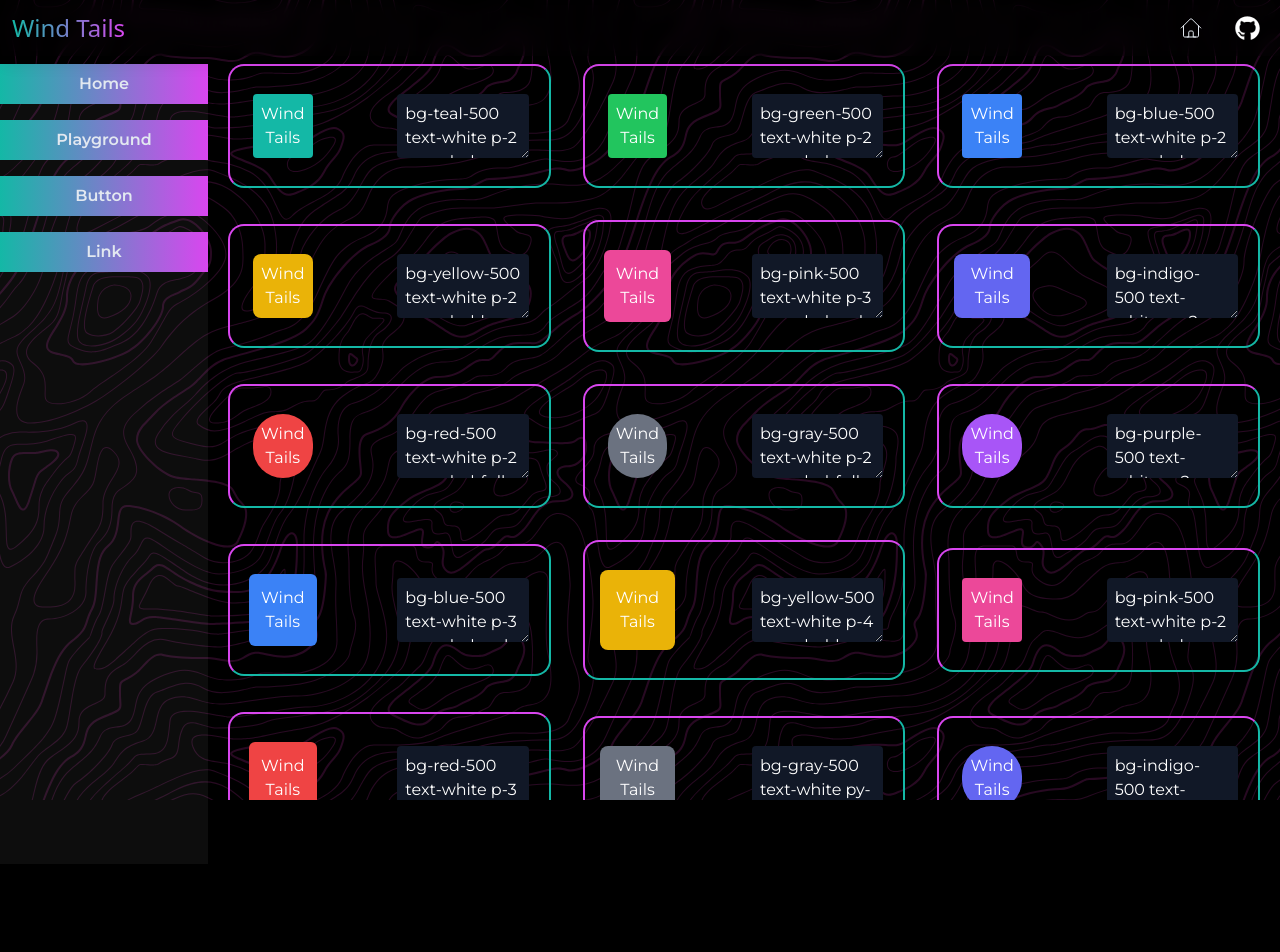
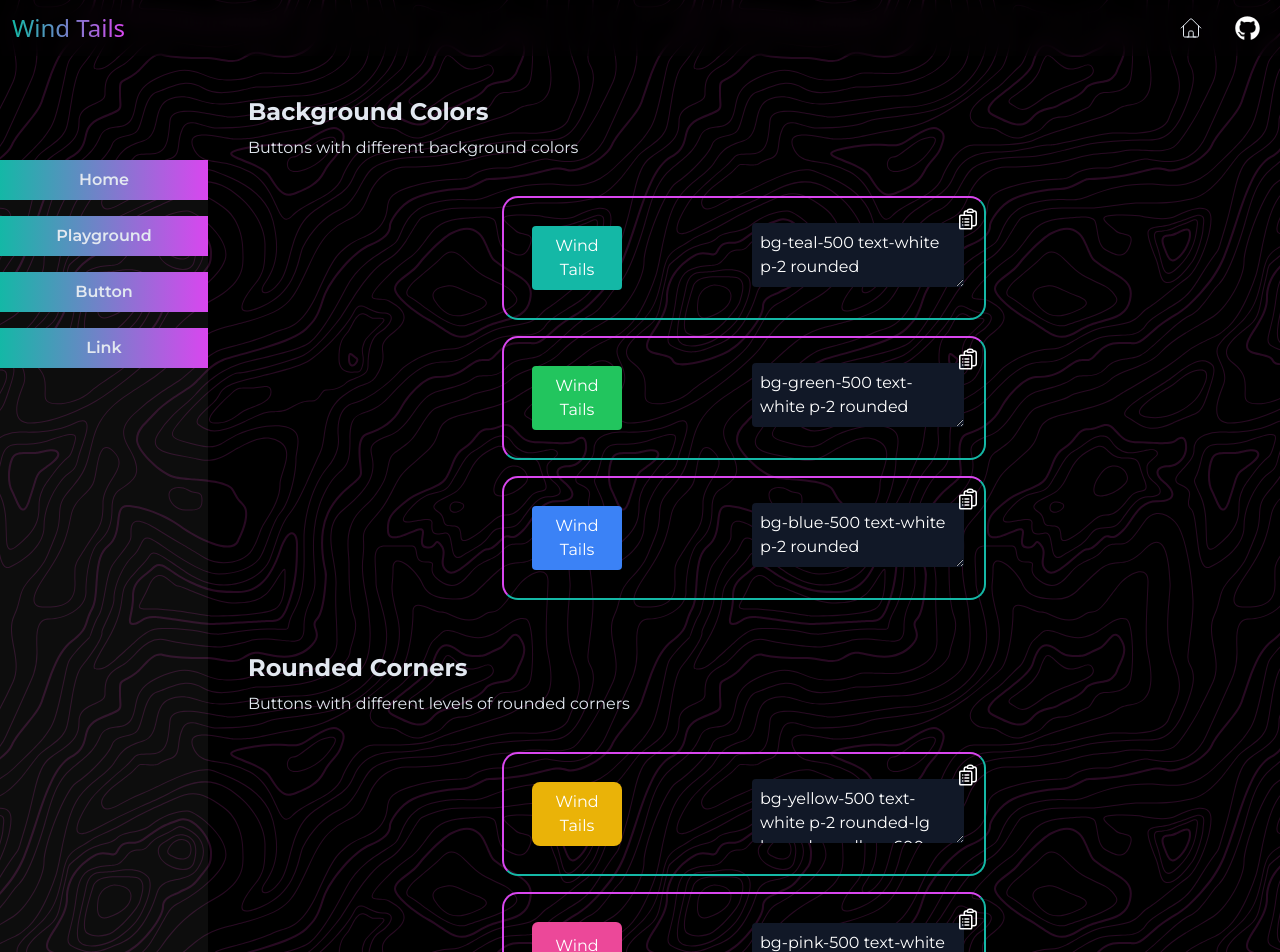
Before and after one commit to dcryptoniun/BrainLess-UI, a Next.js app: page /blocks/button in a window 1280 px wide. Shown: the top 952 px of the page. Before the commit the page ends 800 px from the top, so only its background shows below. Built offline with nearby package versions, Linux system fonts and the light colour scheme; a web font is replaced by a local one.

Commit message:
minor fix

```diff
--- a/app/(pages)/blocks/button/page.js
+++ b/app/(pages)/blocks/button/page.js
@@ -1,24 +1,78 @@
+"use client";
 import cssjson from "@/app/data/Buttons";
+import { useState } from "react";
 
 export default function Buttons() {
+  const [copied, setCopied] = useState(false);
+
+  const handleCopyClick = (css) => {
+    navigator.clipboard.writeText(css);
+    setCopied(true);
+    setTimeout(() => setCopied(false), 3000);
+  };
+
   return (
     <div className="w-full h-screen ">
-      <div className="grid items-center h-auto gap-8 p-5 pt-16 ml-24 md:grid-cols-2 xl:grid-cols-3 md:ml-52 ">
-        {cssjson.elements.map((element) => (
+      <div className="grid h-auto gap-8 p-5 ml-24 md:ml-52">
+        {cssjson.categories.map((category) => (
+          <div key={category.id}>
+            <h2 className="mb-2 text-2xl font-bold">{category.title}</h2>
+            <p className="mb-4">{category.description}</p>
+            <div className="grid items-center justify-center h-auto max-w-full gap-4 p-5 ">
+              {category.elements.map((element) => (
                 <div
                   key={element.id}
-            className={
-              "grid grid-cols-2 h-auto p-5 justify-center  items-center max-w-2xl gap-4  border-2 border-r-teal-500 border-t-fuchsia-500 md:flex-row rounded-2xl border-b-teal-500 border-l-fuchsia-500 hover:border-l-teal-500 hover:border-b-fuchsia-500 hover:border-r-fuchsia-500 hover:border-t-teal-500"
-            }
+                  className="grid items-center justify-center h-auto grid-cols-2 gap-4 p-5 border-2 border-r-teal-500 border-t-fuchsia-500 md:flex-row rounded-2xl border-b-teal-500 border-l-fuchsia-500 hover:border-l-teal-500 hover:border-b-fuchsia-500 hover:border-r-fuchsia-500 hover:border-t-teal-500"
                 >
-            <div className="flex items-center justify-center w-1/2 p-2">
+                  <div className="relative flex items-center justify-center w-1/2 p-2">
                     <button className={element.css}>Wind Tails</button>
                   </div>
+                  <div className="relative w-full">
                     <textarea
                       value={element.css}
                       className="w-full p-2 text-white bg-gray-900 rounded"
                       readOnly
                     />
+                    <button
+                      className="absolute p-1 text-white rounded -top-5 -right-5 hover:bg-teal-600"
+                      onClick={() => handleCopyClick(element.css)}
+                    >
+                      {copied ? (
+                        <svg
+                          xmlns="http://www.w3.org/2000/svg"
+                          fill="none"
+                          viewBox="0 0 24 24"
+                          strokeWidth={1.5}
+                          stroke="currentColor"
+                          className="w-6 h-6 text-green-500"
+                        >
+                          <path
+                            strokeLinecap="round"
+                            strokeLinejoin="round"
+                            d="M9 12.75L11.25 15 15 9.75M21 12c0 1.268-.63 2.39-1.593 3.068a3.745 3.745 0 01-1.043 3.296 3.745 3.745 0 01-3.296 1.043A3.745 3.745 0 0112 21c-1.268 0-2.39-.63-3.068-1.593a3.746 3.746 0 01-3.296-1.043 3.745 3.745 0 01-1.043-3.296A3.745 3.745 0 013 12c0-1.268.63-2.39 1.593-3.068a3.745 3.745 0 011.043-3.296 3.746 3.746 0 013.296-1.043A3.746 3.746 0 0112 3c1.268 0 2.39.63 3.068 1.593a3.746 3.746 0 013.296 1.043 3.746 3.746 0 011.043 3.296A3.745 3.745 0 0121 12z"
+                          />
+                        </svg>
+                      ) : (
+                        <svg
+                          xmlns="http://www.w3.org/2000/svg"
+                          fill="none"
+                          viewBox="0 0 24 24"
+                          strokeWidth={1.5}
+                          stroke="currentColor"
+                          className="w-6 h-6"
+                        >
+                          <path
+                            strokeLinecap="round"
+                            strokeLinejoin="round"
+                            d="M9 12h3.75M9 15h3.75M9 18h3.75m3 .75H18a2.25 2.25 0 002.25-2.25V6.108c0-1.135-.845-2.098-1.976-2.192a48.424 48.424 0 00-1.123-.08m-5.801 0c-.065.21-.1.433-.1.664 0 .414.336.75.75.75h4.5a.75.75 0 00.75-.75 2.25 2.25 0 00-.1-.664m-5.8 0A2.251 2.251 0 0113.5 2.25H15c1.012 0 1.867.668 2.15 1.586m-5.8 0c-.376.023-.75.05-1.124.08C9.095 4.01 8.25 4.973 8.25 6.108V8.25m0 0H4.875c-.621 0-1.125.504-1.125 1.125v11.25c0 .621.504 1.125 1.125 1.125h9.75c.621 0 1.125-.504 1.125-1.125V9.375c0-.621-.504-1.125-1.125-1.125H8.25zM6.75 12h.008v.008H6.75V12zm0 3h.008v.008H6.75V15zm0 3h.008v.008H6.75V18z"
+                          />
+                        </svg>
+                      )}
+                    </button>
+                  </div>
+                </div>
+              ))}
+            </div>
           </div>
         ))}
       </div>
--- a/app/components/Examples.js
+++ b/app/components/Examples.js
@@ -3,7 +3,7 @@ import React from "react";
 
 export default function Examples() {
   return (
-    <div className="flex w-full h-full gap-4 p-5  rounded-xl bg-white/10">
+    <div className="hidden w-full gap-4 p-5 md:flex rounded-xl bg-white/10">
       <div className="flex flex-col w-full h-full gap-4">
         <div className="flex justify-between ">
           <button className="w-32 p-1 transition-all bg-teal-500 border rounded-lg hover:duration-100 hover:scale-150 hover:bg-teal-800 ">
@@ -121,7 +121,7 @@ export default function Examples() {
           </ul>
         </div>
       </div>
-      <div className="flex flex-col items-center h-full gap-1 p-2 border w-fit rounded-xl border-amber-600 bg-gradient-to-b from-teal-900 to-slate-900 hover:bg-gradient-to-t ">
+      <div className="flex flex-col items-center justify-around h-full gap-1 p-2 border w-fit rounded-xl border-amber-600 bg-gradient-to-b from-teal-900 to-slate-900 hover:bg-gradient-to-t ">
         <h1 className="font-mono text-sm font-extrabold text-transparent bg-gradient-to-r from-teal-400 to-fuchsia-600 bg-clip-text hover:bg-gradient-to-l ">
           Windy
         </h1>
--- a/app/data/Buttons.js
+++ b/app/data/Buttons.js
@@ -1,4 +1,9 @@
 const cssjson = {
+  categories: [
+    {
+      id: "1",
+      title: "Background Colors",
+      description: "Buttons with different background colors",
       elements: [
         {
           id: "1",
@@ -12,6 +17,14 @@ const cssjson = {
           id: "3",
           css: "bg-blue-500 text-white p-2 rounded",
         },
+        // add more elements
+      ],
+    },
+    {
+      id: "2",
+      title: "Rounded Corners",
+      description: "Buttons with different levels of rounded corners",
+      elements: [
         {
           id: "4",
           css: "bg-yellow-500 text-white p-2 rounded-lg hover:bg-yellow-600",
@@ -24,70 +37,10 @@ const cssjson = {
           id: "6",
           css: "bg-indigo-500 text-white py-2 px-4 rounded-lg hover:bg-indigo-600",
         },
-    {
-      id: "7",
-      css: "bg-red-500 text-white p-2 rounded-full hover:bg-red-600",
+        // add more elements
+      ],
     },
-    {
-      id: "8",
-      css: "bg-gray-500 text-white p-2 rounded-full hover:bg-gray-600",
-    },
-    {
-      id: "9",
-      css: "bg-purple-500 text-white p-2 rounded-full hover:bg-purple-600",
-    },
-    {
-      id: "10",
-      css: "bg-blue-500 text-white p-3 rounded-md hover:bg-blue-600",
-    },
-    {
-      id: "11",
-      css: "bg-yellow-500 text-white p-4 rounded-lg hover:bg-yellow-600",
-    },
-    {
-      id: "12",
-      css: "bg-pink-500 text-white p-2 rounded hover:bg-pink-600",
-    },
-    {
-      id: "13",
-      css: "bg-red-500 text-white p-3 rounded-md hover:bg-red-600",
-    },
-    {
-      id: "14",
-      css: "bg-gray-500 text-white py-2 px-4 rounded-lg hover:bg-gray-600",
-    },
-    {
-      id: "15",
-      css: "bg-indigo-500 text-white p-2 rounded-full hover:bg-indigo-600",
-    },
-    {
-      id: "16",
-      css: "bg-green-500 text-white p-2 rounded-full hover:bg-green-600",
-    },
-    {
-      id: "17",
-      css: "bg-blue-500 text-white py-2 px-4 rounded-lg hover:bg-blue-600",
-    },
-    {
-      id: "18",
-      css: "bg-yellow-500 text-white p-3 rounded-md hover:bg-yellow-600",
-    },
-    {
-      id: "19",
-      css: "bg-purple-500 text-white p-2 rounded-full hover:bg-purple-600",
-    },
-    {
-      id: "20",
-      css: "bg-pink-500 text-white py-2 px-4 rounded-lg hover:bg-pink-600",
-    },
-    {
-      id: "21",
-      css: "bg-red-500 text-white p-4 rounded-lg hover:bg-red-600",
-    },
-    {
-      id: "22",
-      css: "bg-gray-500 text-white p-2 rounded hover:bg-gray-600",
-    },
+    // add more categories
   ],
 };
 
--- a/app/layout.js
+++ b/app/layout.js
@@ -20,14 +20,15 @@ export default function RootLayout({ children }) {
         className={`${montserrat.variable} font-mons flex   text-slate-200`}
       >
         <div className="w-full">
-          <div className="fixed z-20 w-full">
+          <div className="sticky top-0 z-20 w-full">
             <Navbar />
           </div>
-
-          <div className="fixed overflow-y-auto">
-            <Sidebar />
+          <div className="flex">
+            <div className="fixed overflow-y-auto top-24">
+              <Sidebar />
+            </div>
+            <div className="w-full h-screen p-5 ">{children}</div>
           </div>
-          <div className="overflow-y-auto">{children}</div>
         </div>
       </body>
     </html>
--- a/app/not-found.js
+++ /dev/null
@@ -1,15 +0,0 @@
-"use client";
-
-import Link from "next/link";
-
-export default function notFound() {
-  return (
-    <div className="flex items-center justify-center w-full h-screen gap-8">
-      <h1 className="text-red-500"> Not Found</h1>
-      <div className="w-1 h-20 border divide-x"></div>
-      <Link href="/" className="p-2 text-green-500 outline rounded-xl">
-        Return Home
-      </Link>
-    </div>
-  );
-}
--- a/app/page.js
+++ b/app/page.js
@@ -3,9 +3,8 @@ import Examples from "./components/Examples";
 
 export default function Home() {
   return (
-    <main className="w-full h-screen p-5 pt-16 pl-20 md:pl-52">
-      <div className="flex flex-col items-center justify-center w-full h-full gap-8 p-5 my-5">
-        <div className="grid gap-4 text-center md:grid-cols-2">
+    <main className="w-full h-screen pt-0 pl-28 md:pl-52">
+      <div className="grid items-center justify-center h-full gap-4 p-5 text-center md:grid-cols-2">
         <div className="flex flex-col p-2">
           <h1 className="p-1 font-mono text-5xl font-extrabold text-center text-transparent md:text-start bg-gradient-to-r from-teal-400 to-fuchsia-600 bg-clip-text hover:bg-gradient-to-l ">
             Wind Tails
@@ -13,13 +12,13 @@ export default function Home() {
           <span className="p-1 text-sm text-start">
             Introducing WindTails, the ultimate destination for designers and
             developers looking for a comprehensive collection of Tailwind CSS
-              components. With WindTails, you can access a wide range of
-              pre-built components that are easy to use and fully customizable.
-              Our website offers an open source and free collection of Tailwind
-              CSS components, making it a go-to resource for building stunning
-              web pages quickly and efficiently. Whether you are looking to
-              build a blog, e-commerce site, or landing page, WindTails has got
-              you covered with its extensive collection of beautifully designed
+            components. With WindTails, you can access a wide range of pre-built
+            components that are easy to use and fully customizable. Our website
+            offers an open source and free collection of Tailwind CSS
+            components, making it a go-to resource for building stunning web
+            pages quickly and efficiently. Whether you are looking to build a
+            blog, e-commerce site, or landing page, WindTails has got you
+            covered with its extensive collection of beautifully designed
             blocks. So why wait? Join the WindTails community today and take
             your web development projects to the next level!
           </span>
@@ -40,7 +39,6 @@ export default function Home() {
         </div>
         <Examples />
       </div>
-      </div>
     </main>
   );
 }
```
Lines whose indentation alone changed are shown as unchanged.
